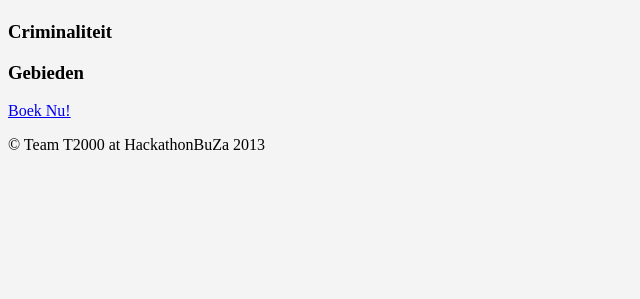
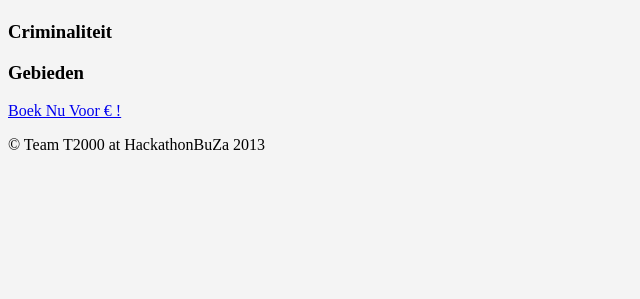
Before and after one commit to boyvanamstel/thrillseeker, a Rails app: template app/views/countries/show.html.erb in a window 1280 px wide. Shown: the part 454-753 px from the top of the page, without its empty margins (0-640 px from the left). Run offline with Rails 7, Linux system fonts and the light colour scheme; the template is opened without the code that fills it, so the values that code supplies are empty; style sheets or scripts are compiled from the project's sources; some libraries are stand-ins or nearby versions.

Commit message:
Tweak follow up page

```diff
--- a/app/assets/stylesheets/pages.css.scss
+++ b/app/assets/stylesheets/pages.css.scss
@@ -71,8 +71,8 @@
     }
     li {
       float: left;
-      img { width: 40px; padding: 4px 0; }
-      img.filled { opacity: 0.5; }
+      img { width: 40px; padding: 4px 0; opacity: 0.5; }
+      img.filled { opacity: 1.0; }
     }
 
   }
@@ -175,6 +175,3 @@
   }
   h1 { padding: 30px 0 10px 0; font-size: 48px; }
 }
-
-.contact {
-}
--- a/app/views/countries/show.html.erb
+++ b/app/views/countries/show.html.erb
@@ -33,7 +33,7 @@
           </dl>
         </div>
       <% end %>
-      <%= link_to 'Boek Nu!', '#', { :class => 'btn btn-large btn-warning' } %>
+      <%= link_to "Boek Nu Voor € #{ @country.price }!", '#', { :class => 'btn btn-large btn-warning' } %>
     </div>
   </div>
 
```
Also changed, not shown: public/images/ramptoerist2.png (renamed from public/images/ramptourist2.png).
